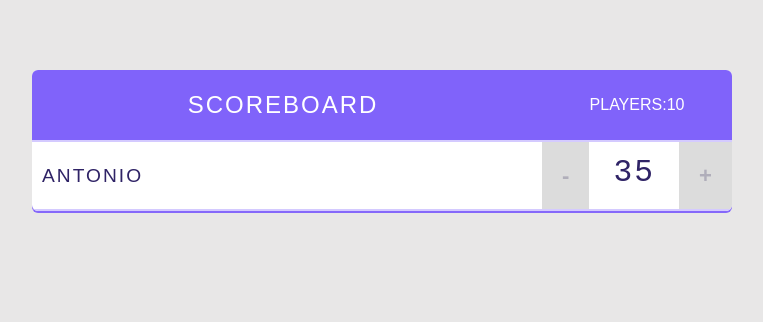
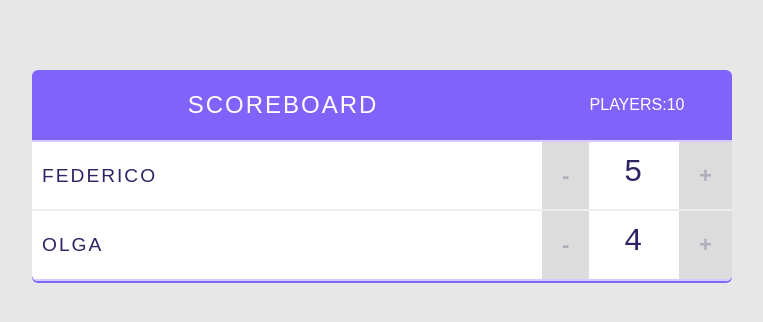
Before and after one commit to miroshkin/first-react-app, a React (Create React App) app: page / in a window 1280 px wide. Shown: the top 322 px of the page, without its empty margins (258-1021 px from the left). Built offline with nearby package versions, Linux system fonts and the light colour scheme.

Commit message:
Added some players

```diff
--- a/src/index.js
+++ b/src/index.js
@@ -13,20 +13,20 @@ const Header = (props) => {
   );
 }
 
-const Player = () => {
+const Player = (props) => {
   return (
     <div className="player">
-      <span className  ="player-name">Antonio</span>
-      <Counter/>
+      <span className  ="player-name">{ props.playerName }</span>
+      <Counter score = {props.score}/>
     </div>
   );
 }
 
-const Counter = () => {
+const Counter = (props) => {
   return (
       <div className="counter">
         <button className="counter-action decrement"> - </button>
-        <span className="counter-score">35</span>
+        <span className="counter-score">{ props.score} </span>
         <button className="counter-action increment"> + </button>
       </div>
   );
@@ -37,7 +37,8 @@ const MyApp = () => {
     <div className="scoreboard">
       <Header title="Scoreboard" totalPlayers={10}/>
       {/* Players list */}
-      <Player/>
+      <Player playerName ="Federico" score={5} />
+      <Player playerName ="Olga" score={4} />
     </div>
   );
 }
```
